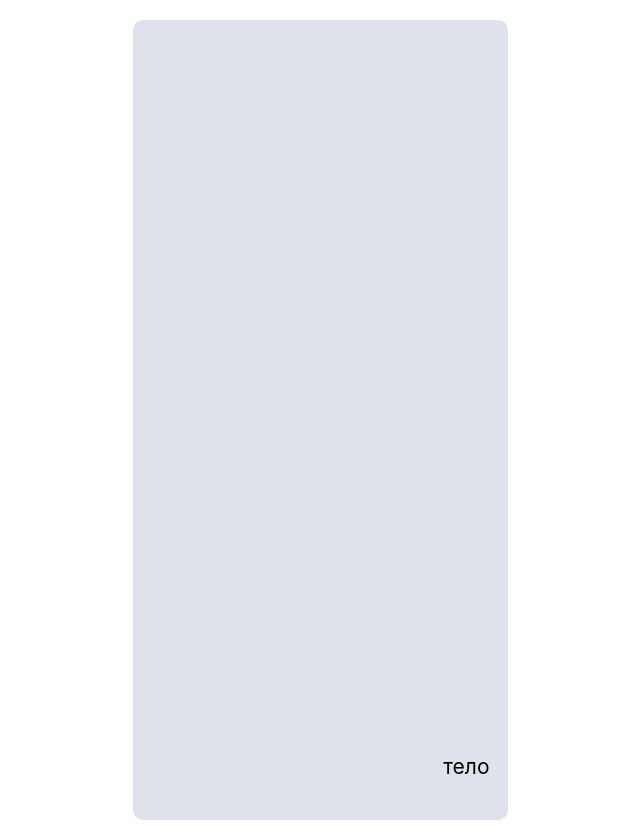
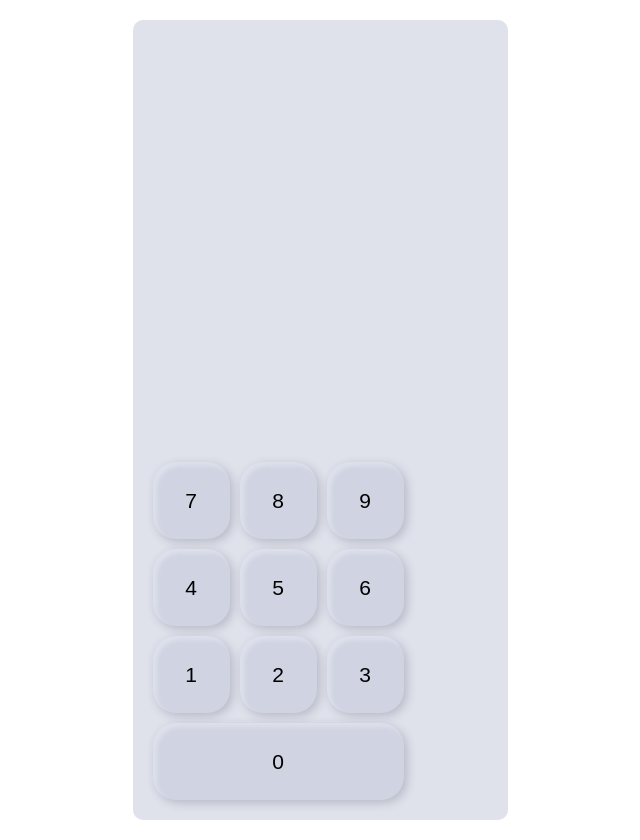
Before and after one commit to Kolibrika666/CalculatorJS, a React (Vite) app: page / in a window 1280 px wide. Shown: the whole page, without its empty margins (320-960 px from the left). Built offline with nearby package versions, Linux system fonts and the light colour scheme.

Commit message:
init: number button style

```diff
--- /dev/null
+++ b/src/Calculator/ButtonBody.jsx
@@ -0,0 +1,24 @@
+import React from 'react';
+import { numberBtn } from './model';
+import ButtonNumber from './ButtonNumber';
+
+const ButtonBody = () => {
+
+    const onClickNumber = (content) => { console.log(content)}
+
+    return (
+
+        <div className='calculator__Body'>
+        <div className='input__body'></div>
+        <div className='btns__gray'></div>
+        <div className='btns__white'>
+        {numberBtn.map((e)=>
+            <ButtonNumber content={e.content}/>
+        )}
+        </div>
+        <div className='btns__gray'></div>
+        </div>
+    );
+};
+
+export default ButtonBody;
--- a/src/Calculator/ButtonBody.tsx
+++ /dev/null
@@ -1,11 +0,0 @@
-import React from 'react';
-
-const ButtonBody = () => {
-    return (
-        <div className='calculator__Body'>
-            тело
-        </div>
-    );
-};
-
-export default ButtonBody;
--- /dev/null
+++ b/src/Calculator/ButtonNumber.jsx
@@ -0,0 +1,10 @@
+import React from 'react';
+
+
+const ButtonNumber = ({content}) => {
+    return (
+        <button className='white__btn'>{content}</button>
+    );
+};
+
+export default ButtonNumber;
--- /dev/null
+++ b/src/Calculator/model.js
@@ -0,0 +1,23 @@
+export const operandBtn = [
+    { content: '+/-', option: 'REVERSE', color: 'gray'},
+    { content: 'C', option: 'CLEAN', color: 'gray'},
+    { content: '&#8592;', option: 'DELETE', color: 'gray'},
+    { content: '&#247;', option: 'DEVIDE', color: 'orange'},
+    { content: '&#215;', option: 'TIMES', color: 'orange'},
+    { content: '&#8722;', option: 'MINUS', color: 'orange'},
+    { content: '+', option: 'PLUS', color: 'orange'},
+    { content: '=', option: 'EQUAL', color: 'orange'},
+]
+
+export const numberBtn = [
+    { content: '7', option: 'NUMBER' },
+    { content: '8', option: 'NUMBER'},
+    { content: '9', option: 'NUMBER'},
+    { content: '4', option: 'NUMBER'},
+    { content: '5', option: 'NUMBER'},
+    { content: '6', option: 'NUMBER'},
+    { content: '1', option: 'NUMBER'},
+    { content: '2', option: 'NUMBER'},
+    { content: '3', option: 'NUMBER'},
+    { content: '0', option: 'NUMBER'},
+]
--- a/src/index.css
+++ b/src/index.css
@@ -20,13 +20,91 @@ body {
 .calculator__Body {
   width: 375px;
   height: 100vh;
-  max-height: 812px;
-  display: flex;
-  flex-direction: column;
+  padding: 20px;
+  display: grid;
+  grid-template-columns: 3fr 1fr;
+  grid-template-rows: 3fr max-content max-content;
   justify-content: end;
   align-items: end;
   background: #DFE2EB;
-  padding: 0 18px 38px 19px;
   font-size: 21px;
   border-radius: 10px;
 }
+
+.btns__white {
+  display: grid;
+  width: 100%;
+  grid-template-columns: repeat(3, 1fr);
+  grid-template-rows: repeat(4, 77px);
+  gap: 10px;
+}
+
+
+.btns__gray {
+  display: grid;
+  width: 100%;
+  grid-template-columns: 1fr;
+  grid-template-rows: 77px;
+  gap: 10px;
+}
+
+.btns__orange {
+  display: grid;
+  width: 100%;
+  grid-template-columns: 1fr;
+  grid-template-rows: repeat(4, 77px);
+  gap: 10px;
+}
+
+button {
+  border: none;
+  border-radius: 23px;
+  position: relative;
+  font-size: 21px;
+}
+
+button:active {
+  transform: scale(0.95);
+}
+
+.grey_btn {
+  background: #B0B9CA;
+  box-shadow: 3px 3px 7px rgba(0, 0, 0, 0.15), inset 4px 4px 4px #C1C9D4;
+}
+
+.grey_btn::after {
+  background: linear-gradient(134.24deg, #A0ADC4 15.47%, #C5CEDF 94.71%);
+  filter: blur(1px);
+  border-radius: 18px;
+}
+
+.orange_btn {
+  background: #D07419;
+  box-shadow: 3px 3px 7px rgba(0, 0, 0, 0.15), inset 4px 4px 4px #D07419;
+  color: white;
+}
+span {
+  font-size: 40px;
+  font-weight: 100;
+}
+
+.orange_btn::after {
+  background: linear-gradient(134.24deg, #C15D17 15.47%, #DF8419 94.71%);
+  filter: blur(1px);
+  border-radius: 18px;
+}
+
+.white__btn {
+  background: #D0D3E2;
+  box-shadow: 4px 4px 4px 0px #DDE1EC inset, 3px 3px 10px 0px rgba(57, 62, 81, 0.24);
+}
+
+.white__btn::after {
+  background: linear-gradient(134deg, #CED2DE 0%, #ECEFF4 100%);
+  filter: blur(1px);
+  border-radius: 18px;
+}
+
+.white__btn:last-child {
+  grid-column: span 3;
+}
```
Also changed, not shown: src/Calculator/ButtonBody.module.css (deleted).
